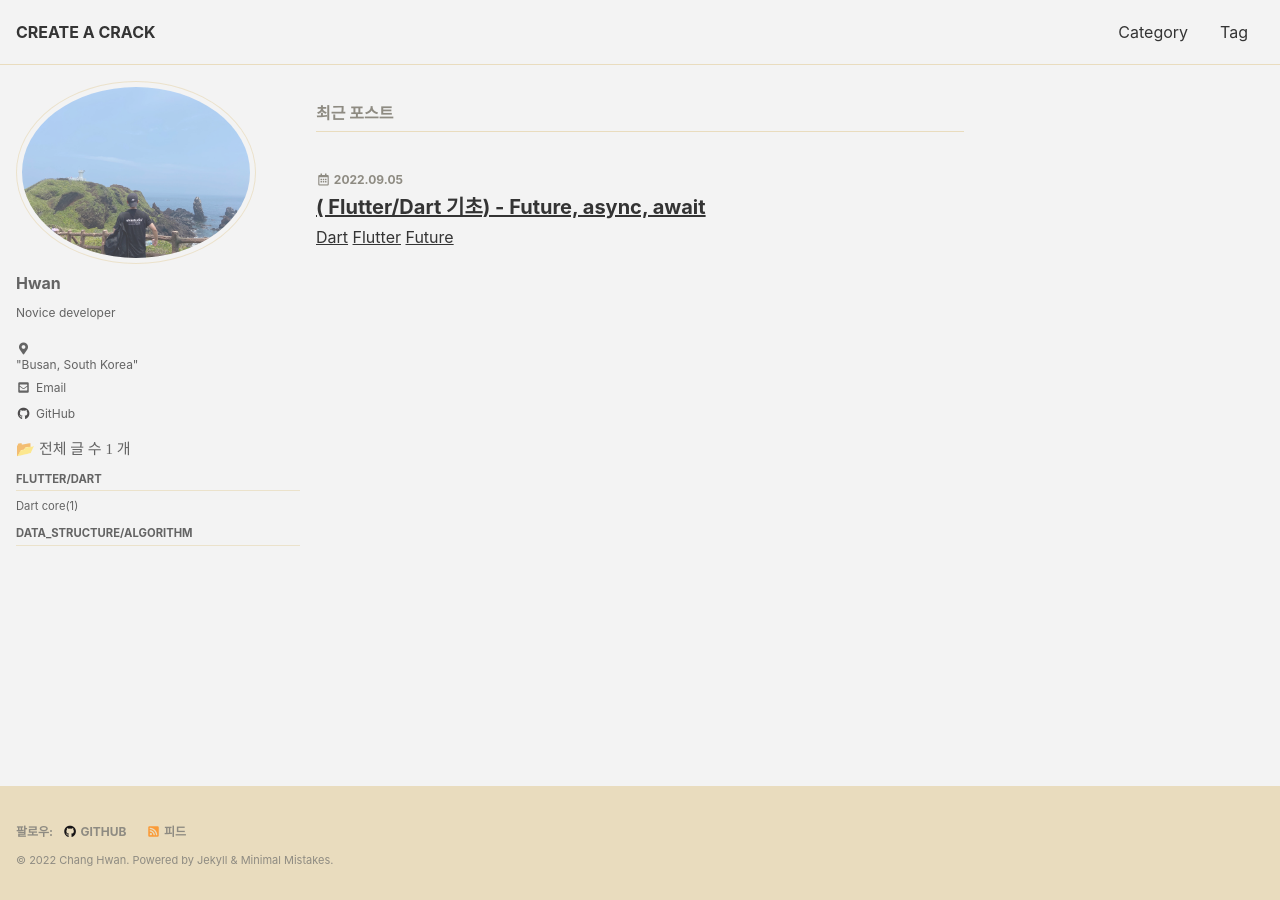
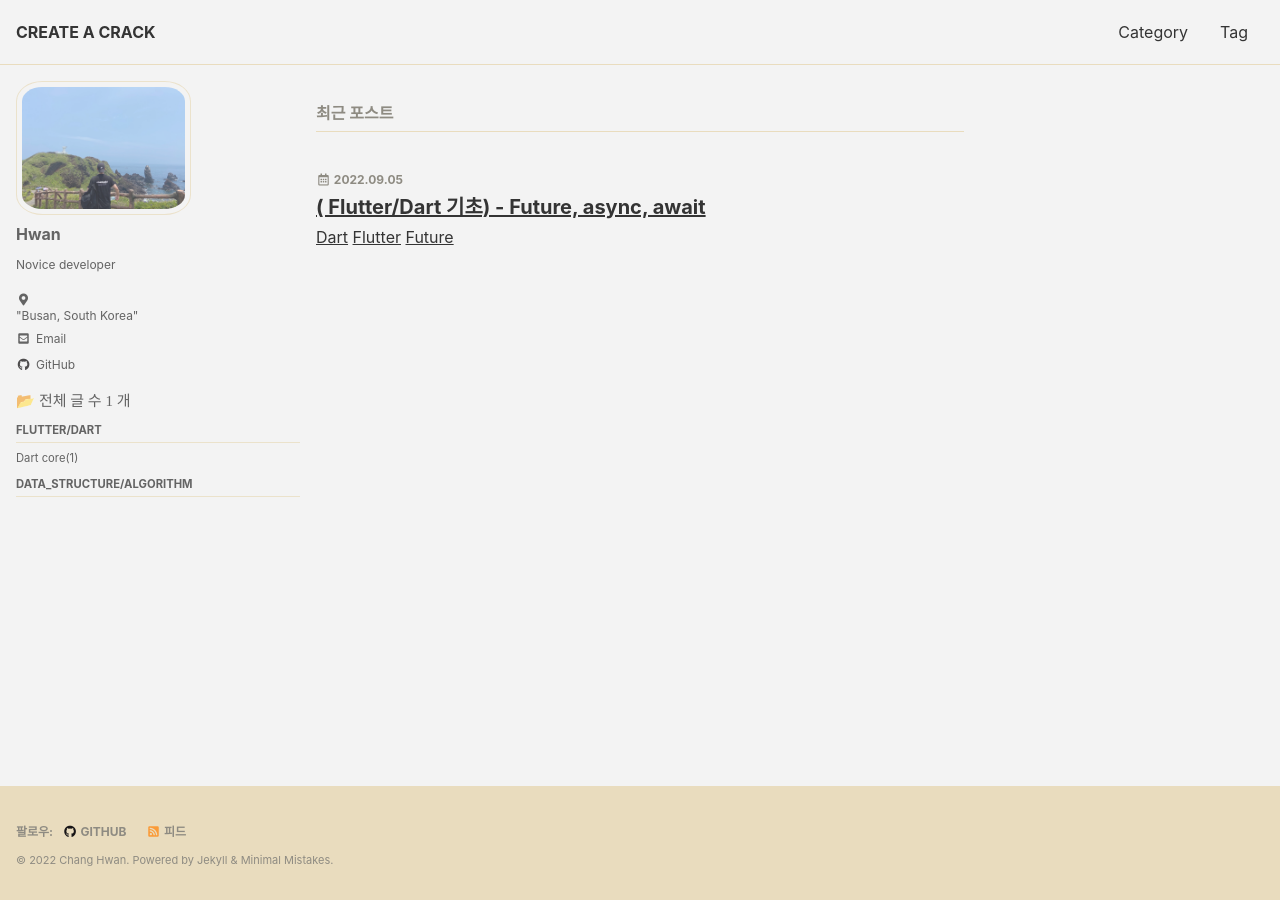
Before and after one commit to hack-up-busan/hack-up-busan-hack-up-busan.github.io, a Jekyll site: the page built from index.html, in a window 1280 px wide. Built offline with Jekyll 4.4.1, drawn with Linux system fonts in a browser that asks for light colours; cached includes are drawn as plain includes; the list of posts is cut into pages by our own code.

Commit message:
Update _sidebar.scss

```diff
--- a/_sass/minimal-mistakes/_sidebar.scss
+++ b/_sass/minimal-mistakes/_sidebar.scss
@@ -134,8 +134,8 @@
   }
 
   img {
-    max-width: 240px;
-    border-radius: 50%;
+    max-width: 175px;
+    border-radius: 15%;
 
     @include breakpoint($large) {
       padding: 5px;
```
